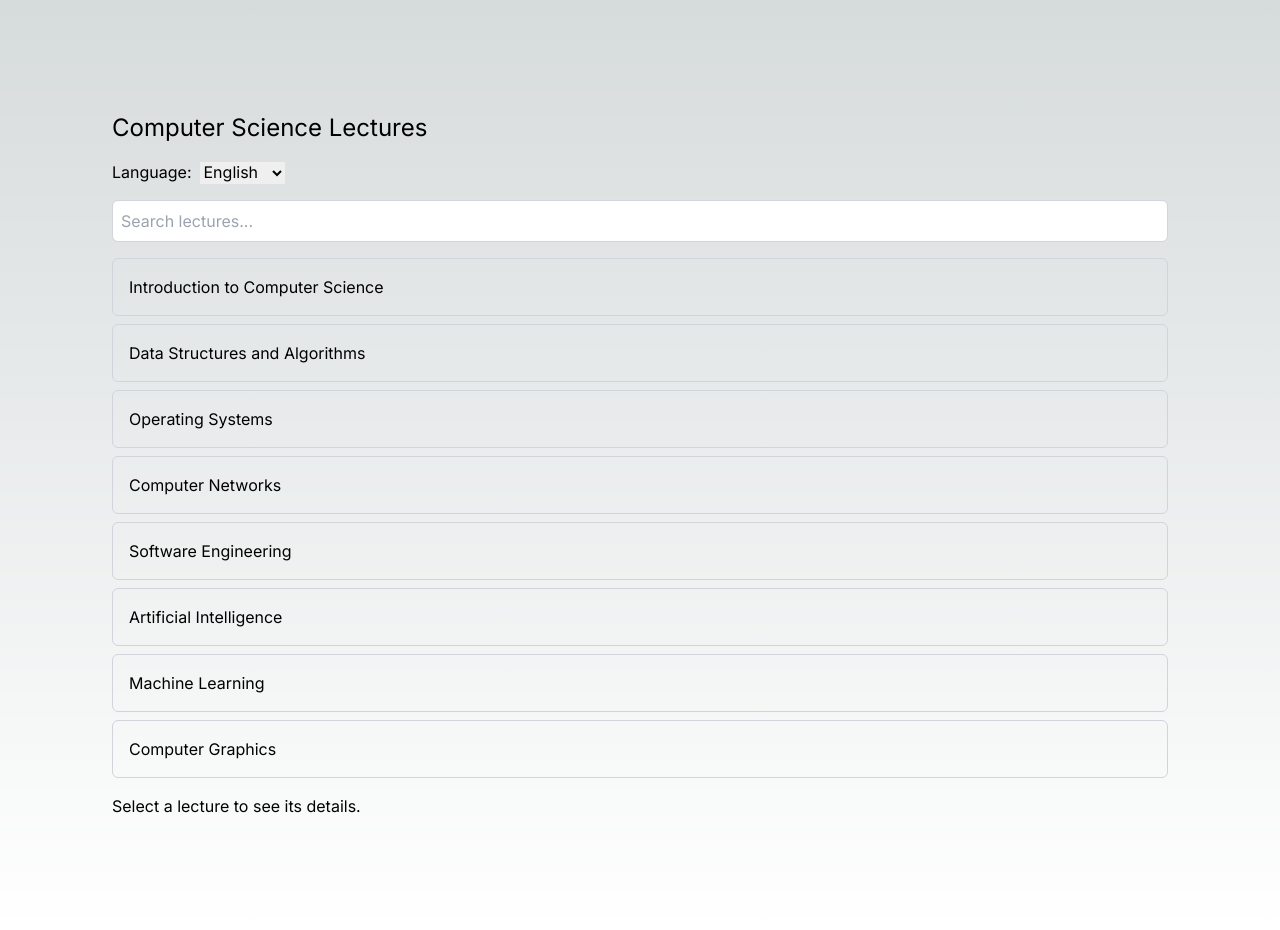
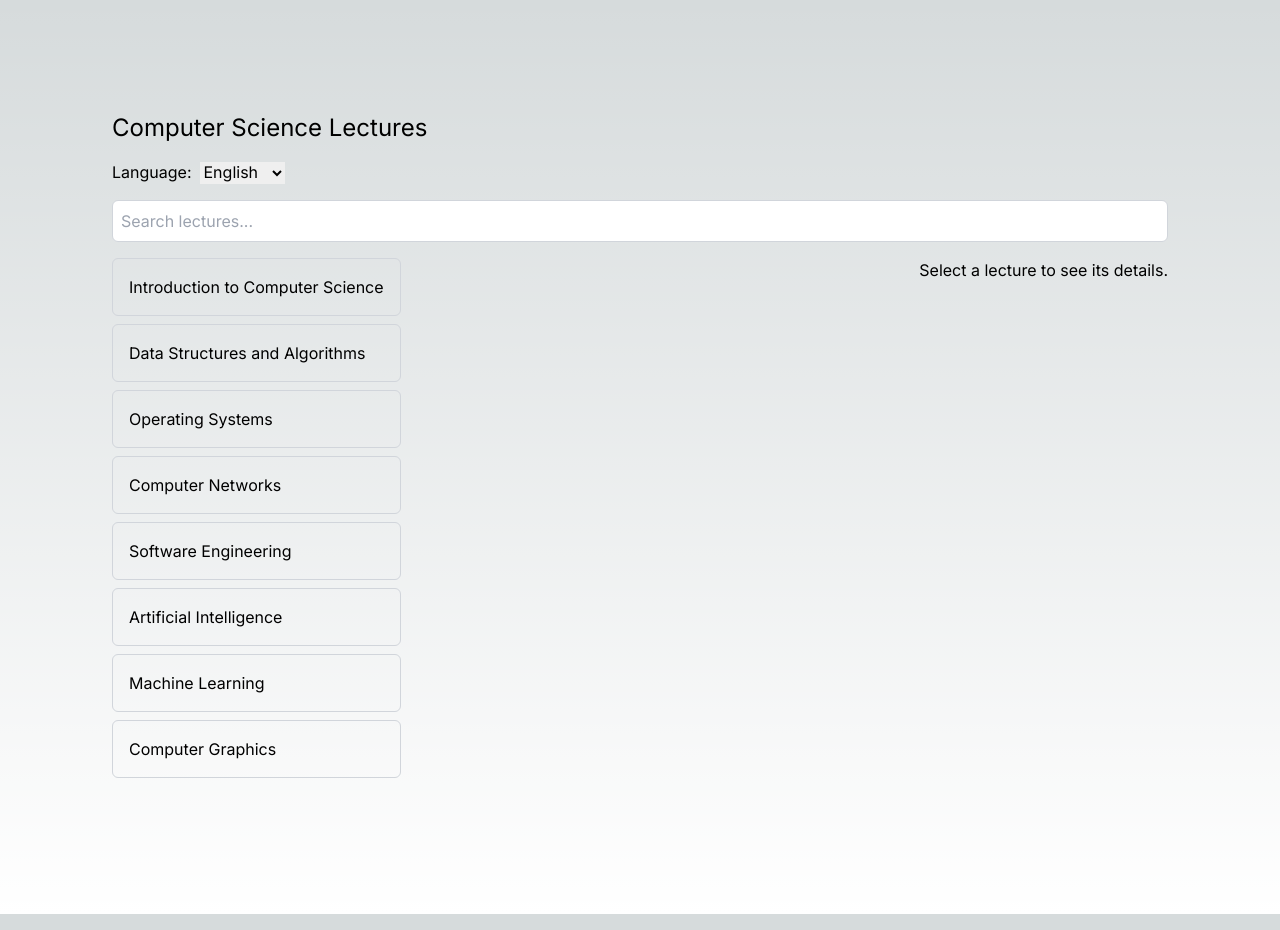
Before and after one commit to behrends/lectures-gpt, a Next.js app: page / in a window 1280 px wide. Built offline with nearby package versions, Linux system fonts and the light colour scheme.

Commit message:
Horizontal layout

```diff
--- a/components/Lectures.jsx
+++ b/components/Lectures.jsx
@@ -301,17 +301,21 @@ export default function Lectures() {
         onChange={(e) => setSearch(e.target.value)}
         className="mb-4 p-2 border border-gray-300 rounded-md w-full"
       />
+      <div className="flex justify-between space-x-4">
         <LectureList
           lectures={lectureList.filter((lecture) =>
             lecture.name.toLowerCase().includes(search.toLowerCase())
           )}
           selectedLecture={selectedLecture}
           onSelectLecture={setSelectedLecture}
+          className="flex-1"
         />
         <LectureDetails
           lecture={selectedLecture}
           translation={translations[language]}
+          className="flex-1"
         />
+      </div>
     </div>
   );
 }
```
Lines whose indentation alone changed are shown as unchanged.
